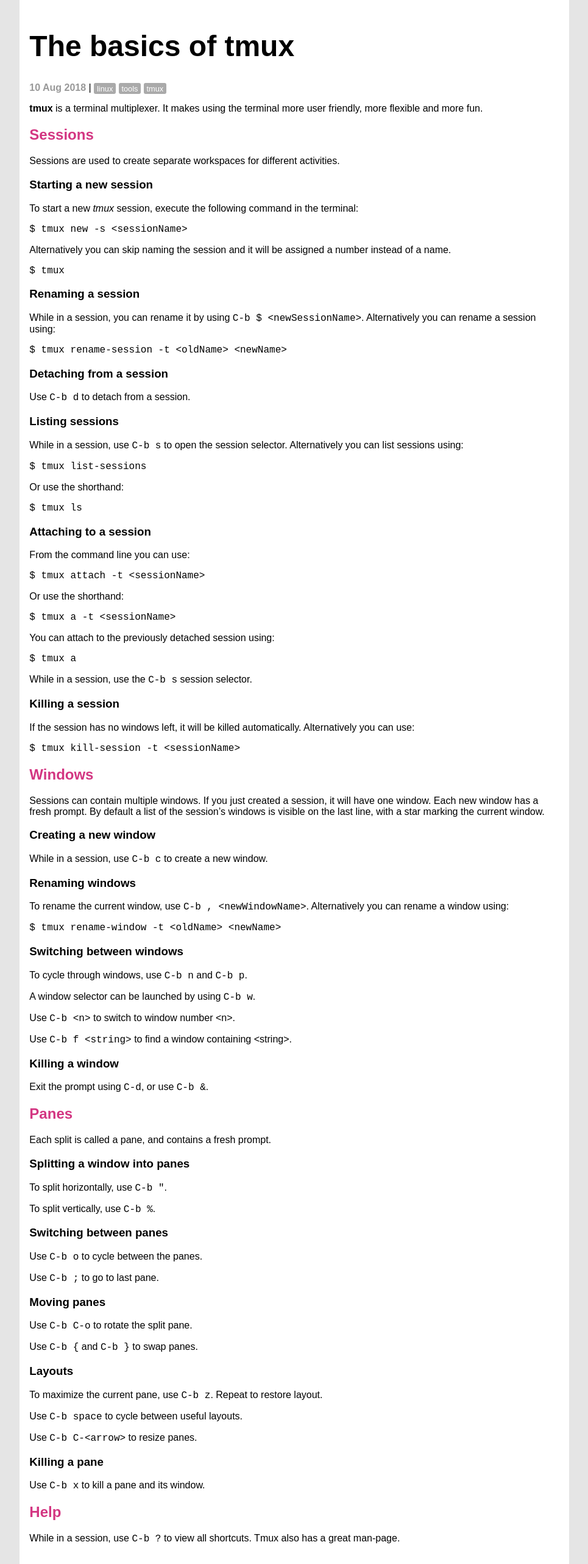
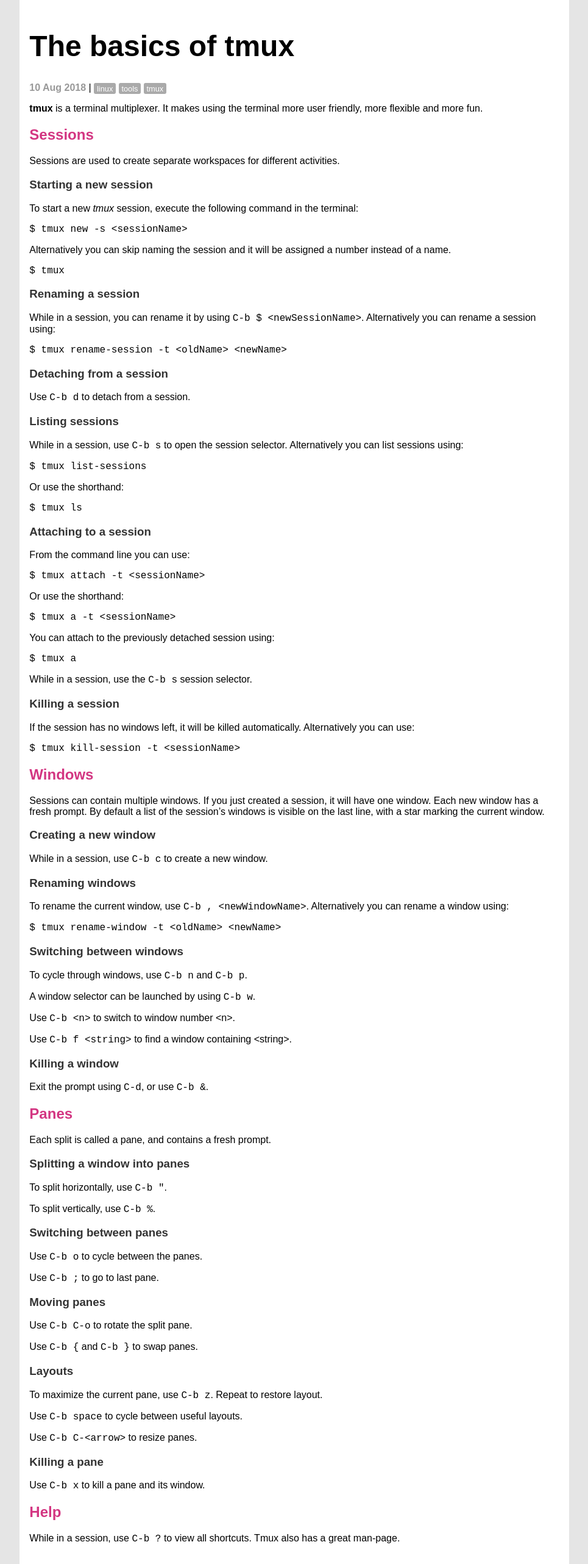
Before and after one commit to execas/execas.github.io, a Jekyll site: the page built from _posts/2018-08-10-the-basics-of-tmux.md, in a window 1280 px wide. Shown: the whole page at 61% size, without its empty margins (157-1122 px from the left). Built offline with Jekyll 4.4.1, drawn with Linux system fonts in a browser that asks for light colours.

Commit message:
Update execas.css

```diff
--- a/css/execas.css
+++ b/css/execas.css
@@ -115,6 +115,10 @@
      color: #d33682;
 }
 
+.post h3 {
+     color: #333333;
+}
+
 
 .post-title {
      font-size: 3rem;
```
